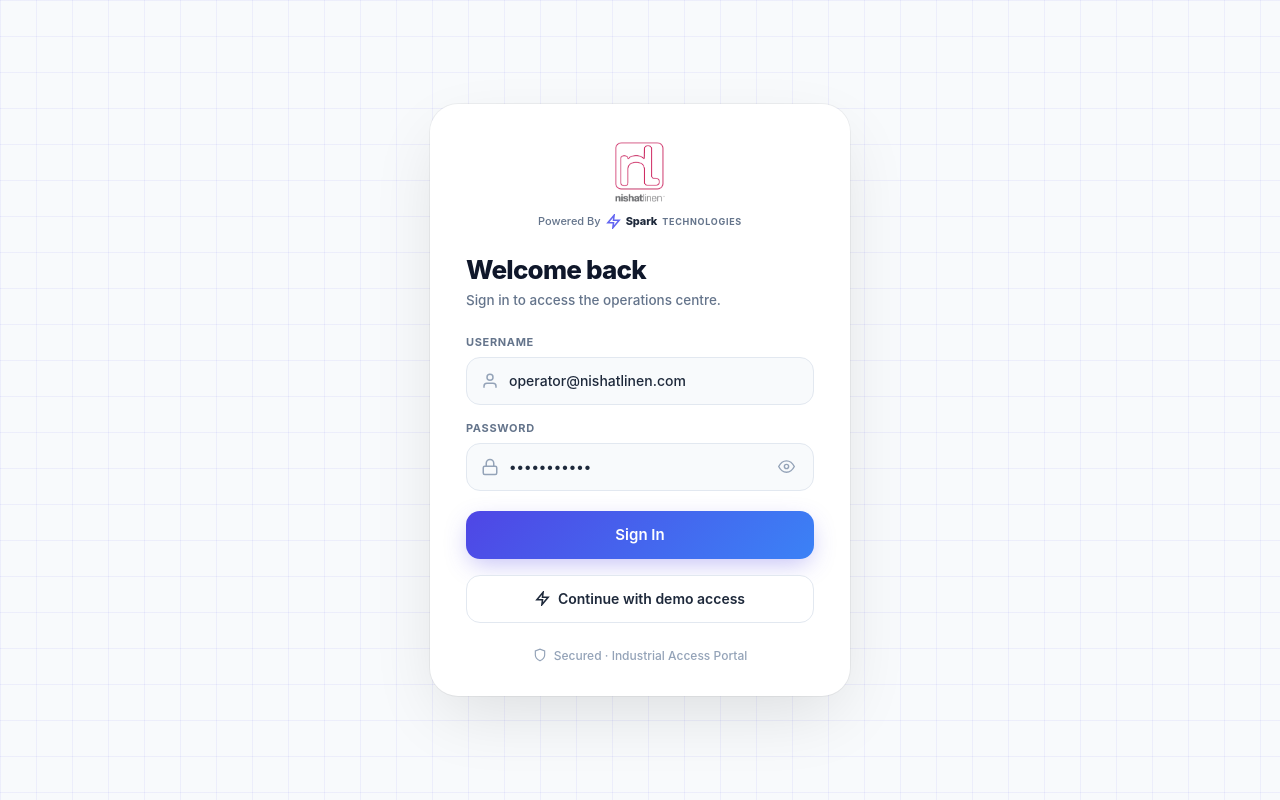
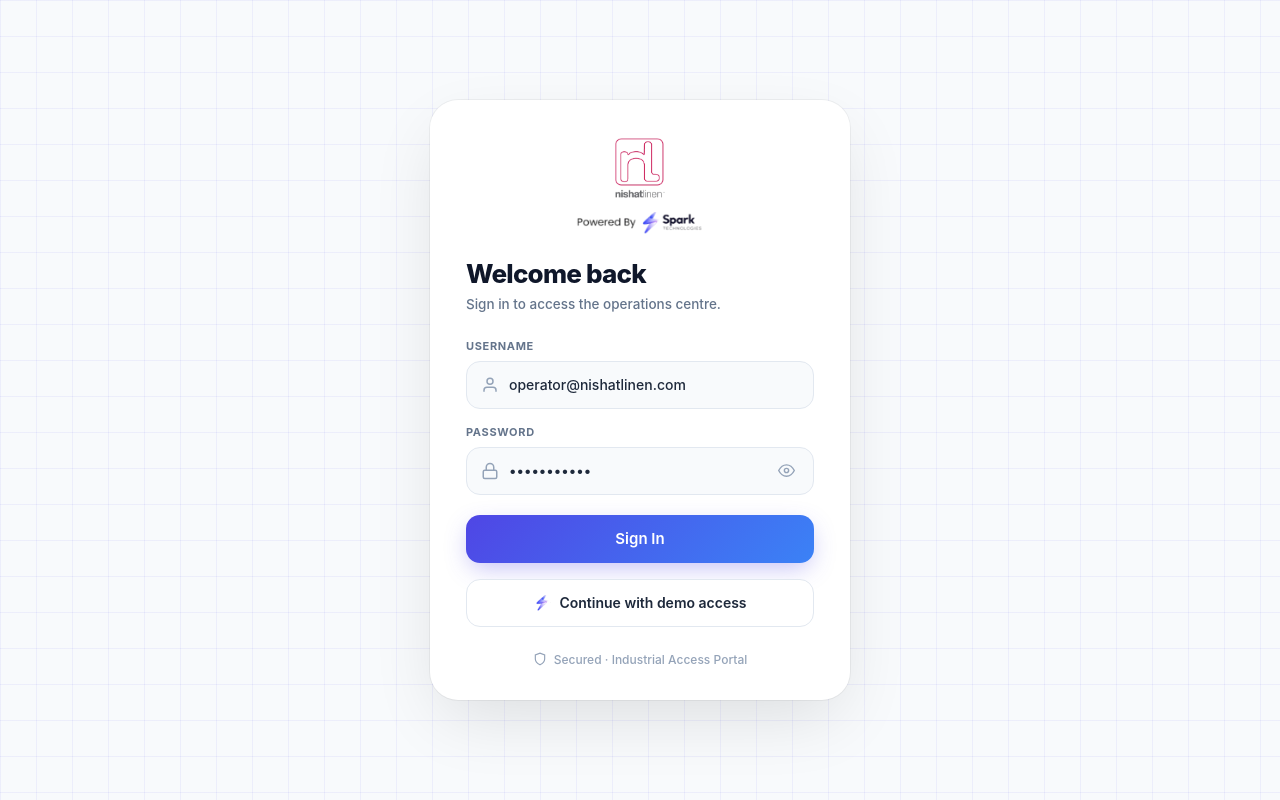
Before and after one commit to Ahmad-Abudllah-Ahmad/fabric-scale, a website built with Vite: page index.html in a window 1280 px wide. Built offline with nearby package versions, Linux system fonts and the light colour scheme.

Commit message:
Extract and integrate authentic Spark AI logo and brand mark assets

```diff
--- a/css/components.css
+++ b/css/components.css
@@ -2282,36 +2282,30 @@ body:has(#tab-live-scale.active) .main-container {
 .login-spark-attribution {
   display: inline-flex;
   align-items: center;
-  gap: 5px;
-  font-size: 11px;
-  color: #64748b;
-  font-weight: 500;
-  margin-top: 4px;
-}
-
-[data-theme="dark"] .login-spark-attribution {
-  color: rgba(255, 255, 255, 0.5);
-}
-
-.spark-bolt-icon {
-  color: #6366f1;
-}
-
-.spark-brand-name {
-  font-weight: 800;
-  color: #1e293b;
-  letter-spacing: -0.01em;
-}
-
-[data-theme="dark"] .spark-brand-name {
-  color: #ffffff;
-}
-
-.spark-sub-name {
-  font-size: 9px;
-  font-weight: 700;
-  letter-spacing: 0.08em;
-  color: #64748b;
+  justify-content: center;
+  margin-top: 6px;
+}
+
+.spark-powered-img {
+  height: 22px;
+  width: auto;
+  object-fit: contain;
+  display: block;
+}
+
+[data-theme="dark"] .spark-powered-img.logo-light {
+  display: none !important;
+}
+
+[data-theme="light"] .spark-powered-img.logo-dark {
+  display: none !important;
+}
+
+.spark-btn-icon {
+  width: 18px;
+  height: 18px;
+  object-fit: contain;
+  flex-shrink: 0;
 }
 
 .login-text-header {
--- a/index.html
+++ b/index.html
@@ -630,10 +630,8 @@
           <img src="./assets/logo-transparent-dark.png" alt="Nishat Linen" class="login-logo-img logo-dark">
         </div>
         <div class="login-spark-attribution">
-          <span class="spark-label">Powered By</span>
-          <svg class="spark-bolt-icon" width="15" height="15" viewBox="0 0 24 24" fill="none" stroke="currentColor" stroke-width="2.5"><polygon points="13 2 3 14 12 14 11 22 21 10 12 10 13 2"/></svg>
-          <span class="spark-brand-name">Spark</span>
-          <span class="spark-sub-name">TECHNOLOGIES</span>
+          <img src="./assets/powered-by-spark@2x.png" alt="Powered By Spark Technologies" class="spark-powered-img logo-light">
+          <img src="./assets/powered-by-spark-dark@2x.png" alt="Powered By Spark Technologies" class="spark-powered-img logo-dark">
         </div>
       </div>
 
@@ -669,7 +667,7 @@
         </button>
 
         <button type="button" class="login-demo-access-btn" id="loginDemoBtn">
-          <svg width="15" height="15" viewBox="0 0 24 24" fill="none" stroke="currentColor" stroke-width="2.5"><polygon points="13 2 3 14 12 14 11 22 21 10 12 10 13 2"/></svg>
+          <img src="./assets/spark-icon@2x.png" alt="Spark AI" class="spark-btn-icon">
           Continue with demo access
         </button>
       </form>
```
Also changed, not shown: assets/powered-by-spark-dark.png (added), assets/powered-by-spark-dark@2x.png (added), assets/powered-by-spark.png (added), assets/powered-by-spark@2x.png (added), assets/spark-icon.png (added), assets/spark-icon@2x.png (added), assets/spark-logo-dark.png (added), assets/spark-logo-dark@2x.png (added), assets/spark-logo.png (added), assets/spark-logo@2x.png (added).
